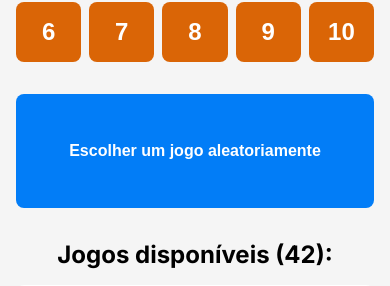
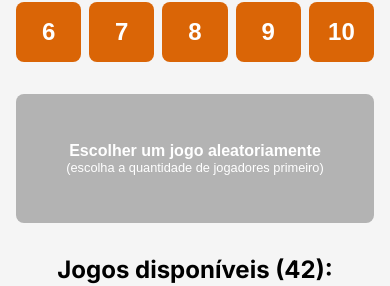
Before and after one commit to luarakerlen/pick-a-game, a Next.js app: page / in a window 390 px wide. Shown: the part 127-413 px from the top of the page. Built offline with nearby package versions, Linux system fonts and the light colour scheme.

Commit message:
chore: add header buttons

```diff
--- a/src/app/sections/Header/index.tsx
+++ b/src/app/sections/Header/index.tsx
@@ -1,7 +1,8 @@
-import { FaArrowDown } from 'react-icons/fa';
+import { useState } from 'react';
+import { FaArrowDown } from 'react-icons/fa6';
+import { GrPowerReset } from 'react-icons/gr';
 import { Boardgame } from '../../interfaces';
 import styles from './styles.module.css';
-import { useState } from 'react';
 
 interface HeaderProps {
 	availableGames: Boardgame[];
@@ -18,10 +19,14 @@ export function Header({
 	setAvailableGames,
 	setUnavailableGames,
 }: HeaderProps) {
+	const playersNumber = Array.from({ length: 10 }, (_, i) => i + 1);
+	const [chosenPlayersNumber, setChosenPlayersNumber] = useState<number | null>(
+		null
+	);
+
 	const allGames = availableGames.concat(unavailableGames);
 	const hasUnavailableGames = unavailableGames.length > 0;
-	const playersNumber = Array.from({ length: 10 }, (_, i) => i + 1);
-	const [chosenNumber, setChosenNumber] = useState(0);
+	const shouldShowHeaderButtons = hasUnavailableGames || chosenPlayersNumber;
 
 	function scrollToUnavailableGames() {
 		const unavailableGamesRef = document.getElementById('unavailable-games');
@@ -33,7 +38,7 @@ export function Header({
 	}
 
 	function handlePlayersNumber(playersNumber: number) {
-		setChosenNumber(playersNumber);
+		setChosenPlayersNumber(playersNumber);
 
 		const newAvailableGames = allGames.filter(
 			(game) =>
@@ -56,17 +61,26 @@ export function Header({
 	return (
 		<>
 			<div
+				className={styles.headerButtons}
 				style={{
-					display: hasUnavailableGames ? 'flex' : 'none',
+					display: shouldShowHeaderButtons ? 'flex' : 'none',
 				}}
-				className={styles.unavailableGames__link__container}
 			>
-				<a
-					className={styles.unavailableGames__link}
+				<button
 					onClick={scrollToUnavailableGames}
+					style={{
+						display: hasUnavailableGames ? 'flex' : 'none',
+					}}
 				>
 					Ver jogos indisponíveis <FaArrowDown />
-				</a>
+				</button>
+				<button
+					style={{
+						display: shouldShowHeaderButtons ? 'flex' : 'none',
+					}}
+				>
+					Resetar <GrPowerReset />
+				</button>
 			</div>
 
 			<div className={styles.playersNumber}>
@@ -75,7 +89,7 @@ export function Header({
 					{playersNumber.map((number) => (
 						<li key={number}>
 							<button
-								className={number === chosenNumber ? styles.active : ''}
+								className={number === chosenPlayersNumber ? styles.active : ''}
 								onClick={() => handlePlayersNumber(number)}
 							>
 								{number}
@@ -85,8 +99,19 @@ export function Header({
 				</ul>
 			</div>
 
-			<button className={styles.mainButton} onClick={chooseRandomGame}>
+			<button
+				className={styles.mainButton}
+				onClick={chooseRandomGame}
+				disabled={!chosenPlayersNumber}
+			>
 				Escolher um jogo aleatoriamente
+				<p
+					style={{
+						display: chosenPlayersNumber ? 'none' : 'block',
+					}}
+				>
+					(escolha a quantidade de jogadores primeiro)
+				</p>
 			</button>
 		</>
 	);
--- a/src/app/sections/Header/styles.module.css
+++ b/src/app/sections/Header/styles.module.css
@@ -1,10 +1,15 @@
-.unavailableGames__link__container {
+.headerButtons {
 	display: flex;
 	justify-content: center;
-	gap: 1rem;
+	gap: 2rem;
 }
 
-.unavailableGames__link {
+.headerButtons button {
+	background-color: transparent;
+	border: none;
+	cursor: pointer;
+	text-decoration: underline;
+
 	display: flex;
 	align-items: center;
 	gap: 0.5rem;
@@ -63,13 +68,27 @@
 	font-weight: 600;
 }
 
-.mainButton:hover {
+.mainButton:disabled {
+	background-color: #b3b3b3;
+	cursor: not-allowed;
+}
+
+.mainButton:hover::not(:disabled) {
 	background-color: #1e7fc7;
+}
+
+.mainButton p {
+	font-size: 1rem;
+	font-weight: 400;
 }
 
 @media (max-width: 768px) {
 	.mainButton {
 		font-size: 1rem;
+	}
+
+	.mainButton p {
+		font-size: 0.8rem;
 	}
 }
 
```
